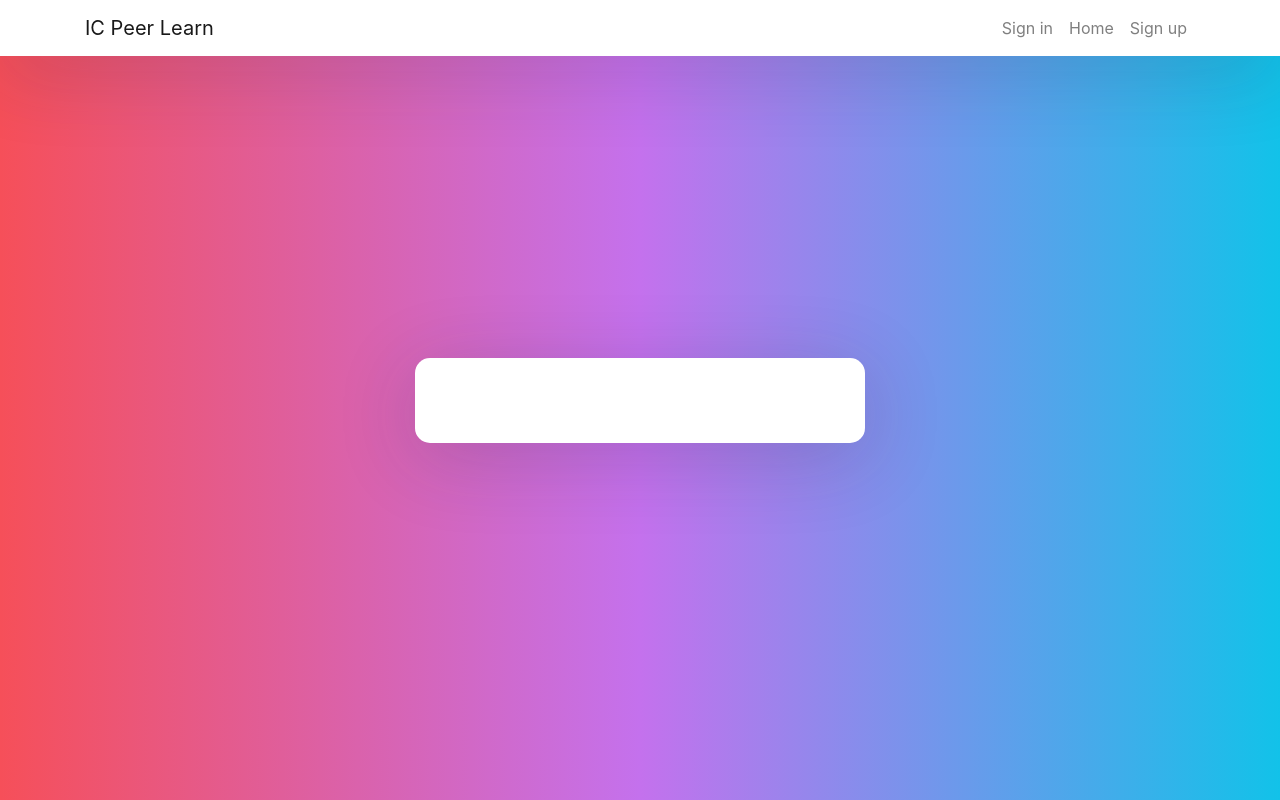
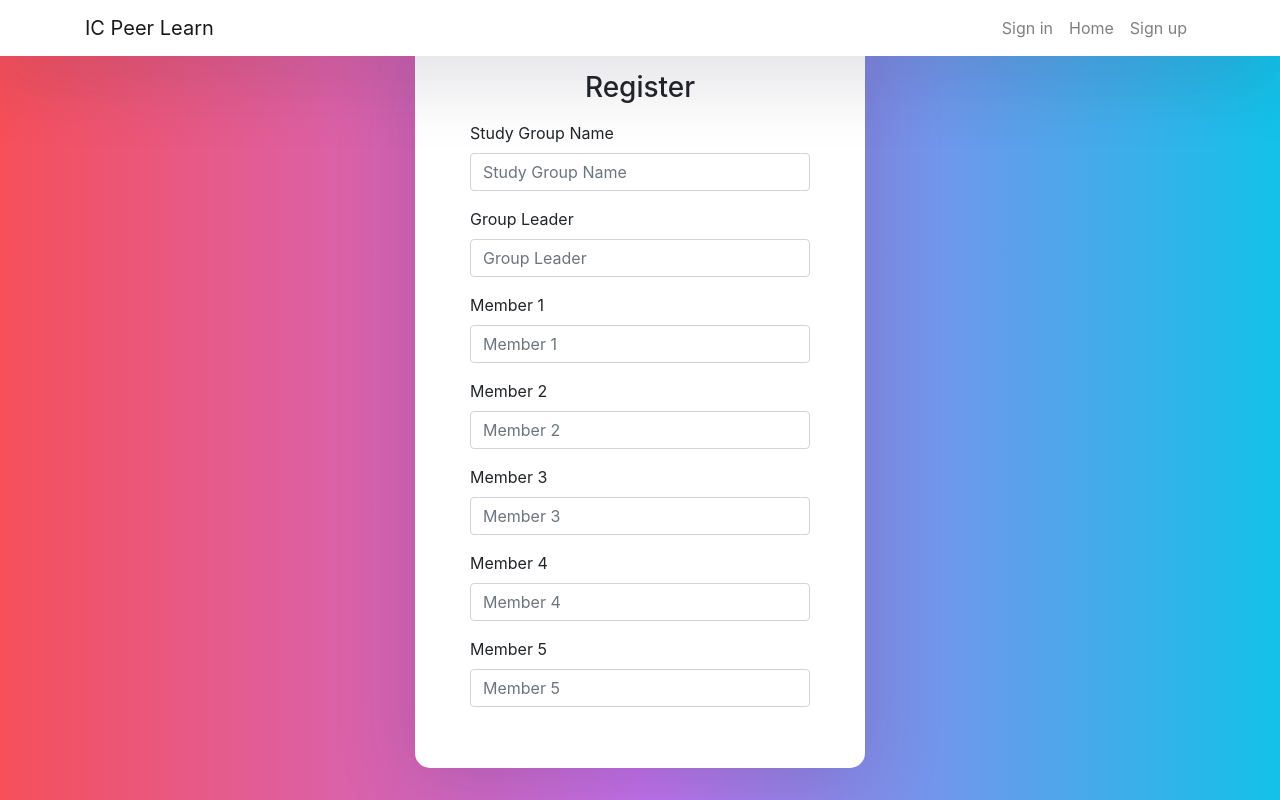
Before and after one commit to ish2002/ICHelloWorld, a React (Create React App) app in the folder peer-learning/: page /newstudygroup in a window 1280 px wide. Built offline with nearby package versions, Linux system fonts and the light colour scheme.

Commit message:
create New Study Group works

```diff
--- a/peer-learning/src/App.js
+++ b/peer-learning/src/App.js
@@ -9,6 +9,8 @@ import Login from "./general/login";
 import SignUp from "./general/signup";
 import ForgotPassword from "./general/forgotpassword";
 import GroupStudy from './general/groupstudy';
+import NewStudyGroup from './general/newstudygroup';
+import ExistingStudyGroup from './general/existingstudygroup';
 
 function App() {
   return (<Router>
@@ -41,6 +43,8 @@ function App() {
             <Route path="/home" component={HomePage} />
             <Route path="/forgotpassword" component={ForgotPassword} />
             <Route path="/groupstudy" component={GroupStudy} />
+            <Route path="/newstudygroup" component={NewStudyGroup} />
+            <Route path="/existingstudygroup" component={ExistingStudyGroup} />
           </Switch>
         </div>
       </div>
--- a/peer-learning/src/general/groupstudy.js
+++ b/peer-learning/src/general/groupstudy.js
@@ -4,7 +4,7 @@ import React, { Component } from "react";
 export default class GroupStudy extends Component {
     render() {
         return (
-            <div className="Group">
+            <div className="App">
               <a className="message">Want to get cracking?</a>
               <Link to="/newstudygroup">
               <button type="Create my own study group" className="btn btn-dark btn-lg btn-block">Create my own study group</button>
--- /dev/null
+++ b/peer-learning/src/general/newstudygroup.js
@@ -0,0 +1,109 @@
+import React, { Component } from "react";
+import firebase from "../firebase.js"
+
+export default class NewStudyGroup extends Component {
+    constructor(props) {
+        super(props)
+        this.handleChange = this.handleChange.bind(this)
+        this.handleSubmit = this.handleSubmit.bind(this)
+        this.state = {
+            group_name : '',
+            leader : '',
+            member1 : null,
+            member2 : null,
+            member3 : null,
+            member4 : null,
+            member5 : null,
+            state : true,
+            result :  ''
+        }
+    }
+
+    // user typed in a field
+    handleChange(event) {
+        this.setState({[event.target.name] : event.target.value})
+    }
+
+    handleMemberEmail(shortcode) {
+        firebase.database().ref('/users/' + shortcode).on('value', (snapshot) => {
+            if(!snapshot.exists()) {
+                this.state.state = false
+            }
+        })
+    }
+
+    // submit button pressed
+    handleSubmit(event) {
+        event.preventDefault()
+        const shortcode1 = this.state.member1.substring(0, this.state.member1.indexOf('@'))
+        const shortcode2 = this.state.member2.substring(0, this.state.member2.indexOf('@'))
+        const shortcode3 = this.state.member3.substring(0, this.state.member3.indexOf('@'))
+        const shortcode4 = this.state.member4.substring(0, this.state.member4.indexOf('@'))
+        const shortcode5 = this.state.member5.substring(0, this.state.member5.indexOf('@'))
+        this.handleMemberEmail(shortcode1)
+        this.handleMemberEmail(shortcode2)
+        this.handleMemberEmail(shortcode3)
+        this.handleMemberEmail(shortcode4)
+        this.handleMemberEmail(shortcode5)
+        if(this.state.state === true) {
+                const groupInfo = {
+                    group_name : this.state.group_name,
+                    leader : this.state.leader,
+                    member1 : this.state.member1,
+                    member2 : this.state.member2,
+                    member3 : this.state.member3,
+                    member4 : this.state.member4,
+                    member5 : this.state.member5
+                }
+                firebase.database().ref('/study_groups/').push(groupInfo);
+        }
+        // writes data to user database
+    }
+
+
+    render() {
+        return (
+            <form onSubmit = {this.handleSubmit}>
+
+                <h3>Register</h3>
+
+                <div className="form-group">
+                    <label>Study Group Name</label>
+                    <input name="group_name" type="text" className="form-control" placeholder="Study Group Name" value={this.state.group_name} onChange={this.handleChange} />
+                </div>
+
+                <div className="form-group">
+                    <label>Group Leader</label>
+                    <input name="leader" type="email" className="form-control" placeholder="Group Leader" value={this.state.leader} onChange={this.handleChange} />
+                </div>
+
+                <div className="form-group">
+                    <label>Member 1</label>
+                    <input name="member1" type="email" className="form-control" placeholder="Member 1" value={this.state.member1} onChange={this.handleChange} />
+                </div>
+
+                <div className="form-group">
+                    <label>Member 2</label>
+                    <input name="member2" type="email" className="form-control" placeholder="Member 2" value={this.state.member2} onChange={this.handleChange} />
+                </div>
+
+                <div className="form-group">
+                    <label>Member 3</label>
+                    <input name="member3" type="email" className="form-control" placeholder="Member 3" value={this.state.member3} onChange={this.handleChange} />
+                </div>
+
+                <div className="form-group">
+                    <label>Member 4</label>
+                    <input name="member4" type="email" className="form-control" placeholder="Member 4" value={this.state.member4} onChange={this.handleChange} />
+                </div>
+
+                <div className="form-group">
+                    <label>Member 5</label>
+                    <input name="member5" type="email" className="form-control" placeholder="Member 5" value={this.state.member5} onChange={this.handleChange} />
+                </div>
+
+                <p>{this.state.result}</p>
+            </form>
+        );
+    }
+}
```
